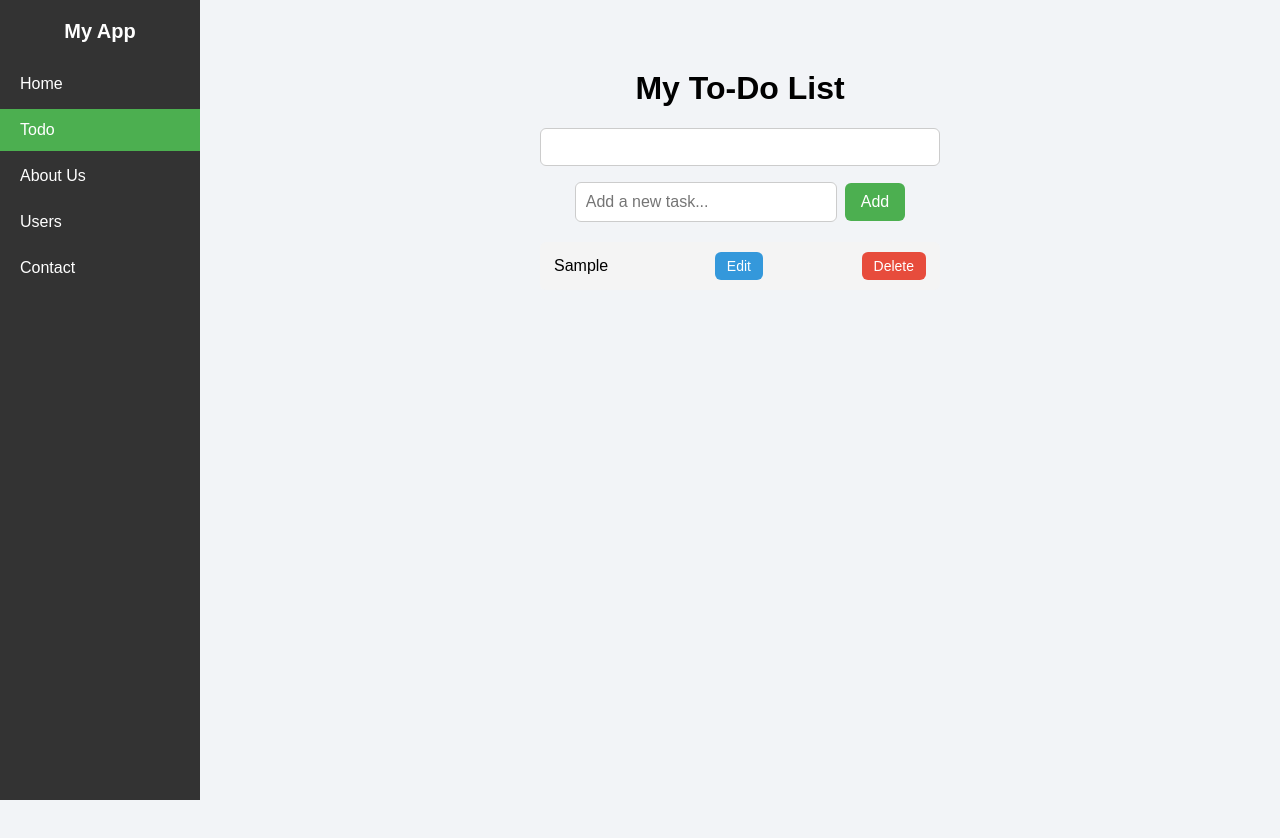
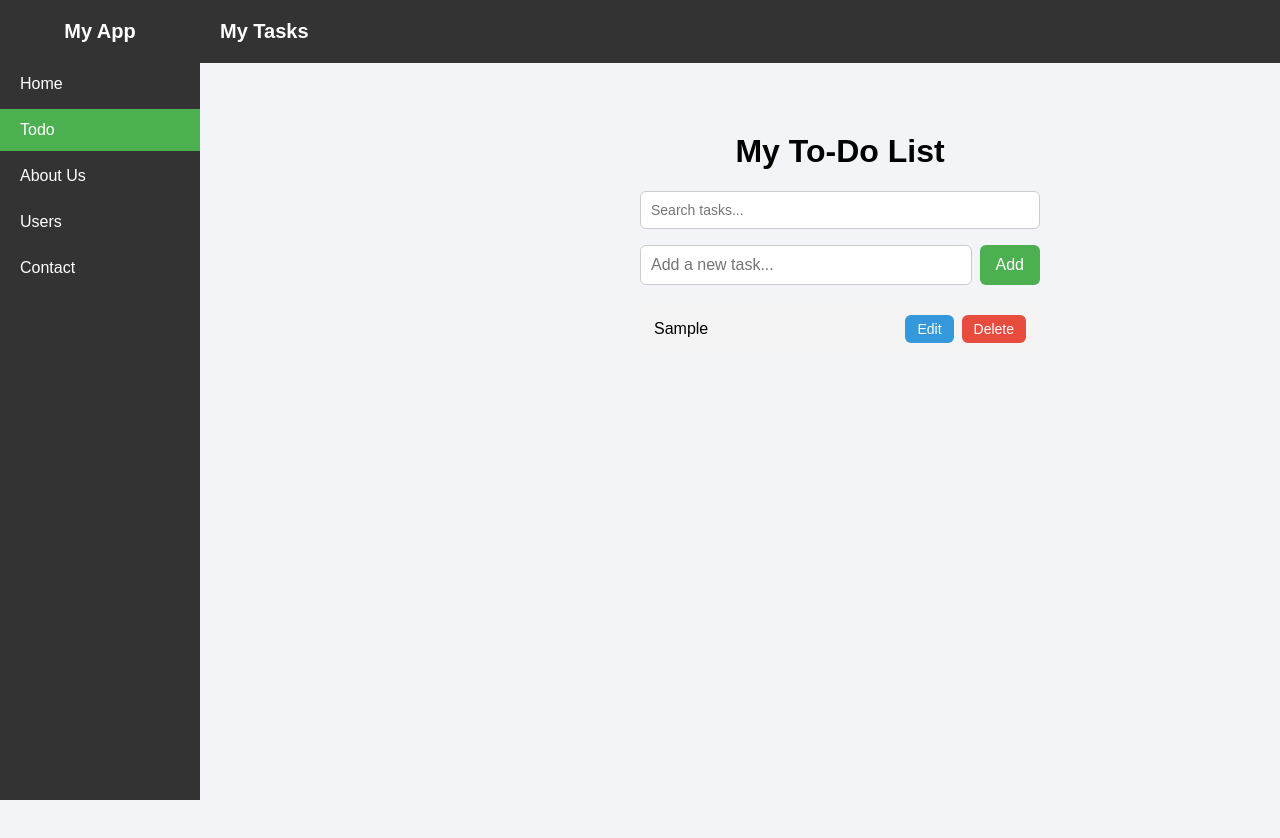
Before and after one commit to Vishalsah0611/react-todo-app, a React (Vite) app: page /todo in a window 1280 px wide. Both pictures are taken after typing "Sample" into the empty fields and a click on the button "Add". Shown: the top 838 px of the page. Before the commit the page ends 800 px from the top, so only its background shows below. Built offline with nearby package versions, Linux system fonts and the light colour scheme.

Commit message:
Add navbar

```diff
--- /dev/null
+++ b/src/api/users.js
@@ -0,0 +1,13 @@
+const BASE_URL = "https://dummyjson.com/users";
+
+export async function fetchUsers(page, limit) {
+  const skip = (page - 1) * limit;
+
+  const response = await fetch(`${BASE_URL}?limit=${limit}&skip=${skip}`);
+
+  if (!response.ok) {
+    throw new Error("Something went wrong while fetching users");
+  }
+
+  return response.json();
+}
--- /dev/null
+++ b/src/components/AppLayout.jsx
@@ -0,0 +1,17 @@
+import { Outlet } from "react-router-dom";
+import Sidebar from "./Sidebar";
+import Topbar from "./Topbar";
+
+export default function AppLayout() {
+  return (
+    <div className="app-layout">
+      <Sidebar />
+      <div className="content-area">
+        <Topbar />
+        <div className="main-content">
+          <Outlet />
+        </div>
+      </div>
+    </div>
+  );
+}
--- /dev/null
+++ b/src/components/Topbar.jsx
@@ -0,0 +1,20 @@
+import { useLocation } from "react-router-dom";
+
+const titles = {
+  "/": "Home",
+  "/todo": "My Tasks",
+  "/about": "About Us",
+  "/users": "Users",
+  "/contact": "Contact",
+};
+
+export default function Topbar() {
+  const location = useLocation();
+  const title = titles[location.pathname] || "My App";
+
+  return (
+    <div className="topbar">
+      <h2 className="topbar-title">{title}</h2>
+    </div>
+  );
+}
--- a/src/index.css
+++ b/src/index.css
@@ -5,16 +5,23 @@ body {
 }
 
 .app-layout {
-  display: flex;
   min-height: 100vh;
 }
 
+/* ---------- sidebar: fixed so it never scrolls with the page ---------- */
 .sidebar {
+  position: fixed;
+  top: 0;
+  left: 0;
   width: 200px;
+  height: 100vh;
+  overflow-y: auto;
   flex-shrink: 0;
   background-color: #333;
   color: white;
   padding: 20px 0;
+  box-sizing: border-box;
+  z-index: 10;
 }
 
 .sidebar-title {
@@ -44,11 +51,39 @@ body {
   background-color: #4caf50;
 }
 
+/* main content sits to the right of the fixed sidebar */
+.main-content {
+  margin-left: 200px;
+  min-height: 100vh;
+  padding: 20px;
+  box-sizing: border-box;
+}
+
+.content-area {
+  margin-left: 200px;
+  min-height: 100vh;
+  display: flex;
+  flex-direction: column;
+}
+
+.topbar {
+  background-color: #333;
+  padding: 20px;
+  flex-shrink: 0;
+}
+
+.topbar-title {
+  margin: 0;
+  font-size: 20px;
+  color: white;
+}
+
 .main-content {
   flex: 1;
   padding: 20px;
+  box-sizing: border-box;
 }
-
+/* ---------- todo page ---------- */
 .todo-container {
   max-width: 400px;
   margin: 50px auto;
@@ -56,15 +91,17 @@ body {
 }
 
 .input-row {
+  display: flex;
   margin-bottom: 20px;
 }
 
 .task-input {
+  flex: 1;
   padding: 10px;
   font-size: 16px;
-  width: 60%;
   border-radius: 6px;
   border: 1px solid #ccc;
+  box-sizing: border-box;
 }
 
 .search-input {
@@ -86,6 +123,7 @@ body {
   border: none;
   border-radius: 6px;
   cursor: pointer;
+  flex-shrink: 0;
 }
 
 .add-button:hover {
@@ -101,14 +139,33 @@ body {
   padding: 0;
 }
 
+/* ---------- alignment fix: text and buttons are now only TWO flex
+   children (task-text + task-actions), so task-actions always sticks
+   to the right edge no matter how long the task text is ---------- */
 .task-item {
   display: flex;
   justify-content: space-between;
   align-items: center;
+  gap: 10px;
   padding: 10px 14px;
   margin-bottom: 8px;
   background-color: #f4f4f4;
   border-radius: 6px;
+}
+
+.task-text {
+  flex: 1;
+  min-width: 0;
+  text-align: left;
+  overflow: hidden;
+  text-overflow: ellipsis;
+  white-space: nowrap;
+}
+
+.task-actions {
+  display: flex;
+  gap: 8px;
+  flex-shrink: 0;
 }
 
 .delete-button {
@@ -128,7 +185,6 @@ body {
 .edit-button {
   padding: 6px 12px;
   font-size: 14px;
-  margin-left: 8px;
   background-color: #3498db;
   color: white;
   border: none;
@@ -142,17 +198,16 @@ body {
 
 .edit-input {
   flex: 1;
+  min-width: 0;
   padding: 8px;
   font-size: 14px;
   border-radius: 6px;
   border: 1px solid #ccc;
-  margin-right: 8px;
 }
 
 .save-button {
   padding: 6px 12px;
   font-size: 14px;
-  margin-left: 8px;
   background-color: #4caf50;
   color: white;
   border: none;
@@ -167,7 +222,6 @@ body {
 .cancel-button {
   padding: 6px 12px;
   font-size: 14px;
-  margin-left: 8px;
   background-color: #95a5a6;
   color: white;
   border: none;
@@ -192,6 +246,10 @@ body {
 }
 
 /* ---------- users page (table) ---------- */
+.table-scroll {
+  overflow-x: auto;
+}
+
 .user-table {
   width: 100%;
   max-width: 800px;
@@ -229,9 +287,9 @@ body {
   display: block;
 }
 
-/* ---------- pagination ---------- */
 .pagination {
   display: flex;
+  flex-wrap: wrap;
   justify-content: center;
   align-items: center;
   gap: 16px;
@@ -261,3 +319,11 @@ body {
   font-size: 14px;
   color: #444;
 }
+
+.page-jump-input {
+  width: 50px;
+  padding: 6px;
+  text-align: center;
+  border-radius: 6px;
+  border: 1px solid #ccc;
+}
--- a/src/pages/Todo.jsx
+++ b/src/pages/Todo.jsx
@@ -1,9 +1,7 @@
 import { useState, useEffect } from "react";
-import useLocalStorage from "../useLocalStorage";
+import useLocalStorage from "../hooks/useLocalStorage";
 
 export default function Todo() {
-  // tasks ab useLocalStorage hook se aa rahe hain
-  // (localStorage padhna/likhna sab is hook ke andar ho raha hai)
   const [tasks, setTasks] = useLocalStorage("tasks", []);
 
   const [input, setInput] = useState("");
@@ -92,6 +90,7 @@ export default function Todo() {
         type="text"
         value={search}
         onChange={(e) => setSearch(e.target.value)}
+        placeholder="Search tasks..."
         className="search-input"
       />
 
@@ -126,25 +125,29 @@ export default function Todo() {
                     onKeyDown={(e) => handleEditKeyDown(e, task.id)}
                     className="edit-input"
                   />
+                  <div className="task-actions">
                     <button onClick={() => saveEdit(task.id)} className="save-button">
                       Save
                     </button>
                     <button onClick={cancelEdit} className="cancel-button">
                       Cancel
                     </button>
+                  </div>
                 </li>
               );
             }
 
             return (
               <li key={task.id} className="task-item">
-                <span>{task.text}</span>
+                <span className="task-text">{task.text}</span>
+                <div className="task-actions">
                   <button onClick={() => startEdit(task)} className="edit-button">
                     Edit
                   </button>
                   <button onClick={() => deleteTask(task.id)} className="delete-button">
                     Delete
                   </button>
+                </div>
               </li>
             );
           })}
--- a/src/pages/Users.jsx
+++ b/src/pages/Users.jsx
@@ -1,4 +1,5 @@
 import { useState, useEffect } from "react";
+import { fetchUsers } from "../api/users";
 
 const LIMIT = 10;
 
@@ -13,23 +14,12 @@ export default function Users() {
   const totalPages = Math.ceil(total / LIMIT);
 
   useEffect(() => {
-    async function fetchUsers() {
+    async function loadUsers() {
       setLoading(true);
       setError("");
 
-      const skip = (page - 1) * LIMIT;
-
       try {
-        const response = await fetch(
-          `https://dummyjson.com/users?limit=${LIMIT}&skip=${skip}`
-        );
-
-        if (!response.ok) {
-          throw new Error("Something went wrong while fetching users");
-        }
-
-        const data = await response.json();
-
+        const data = await fetchUsers(page, LIMIT);
         setUsers(data?.users ?? []);
         setTotal(data.total);
       } catch (err) {
@@ -39,7 +29,7 @@ export default function Users() {
       }
     }
 
-    fetchUsers();
+    loadUsers();
   }, [page]);
 
   function goToPage(p) {
@@ -59,7 +49,6 @@ export default function Users() {
     setPageInput("");
   }
 
-  // Arrow keys reversed: ArrowDown = increase page, ArrowUp = decrease page
   function handleJumpKeyDown(e) {
     if (e.key === "Enter") {
       handleJumpToPage();
@@ -90,6 +79,7 @@ export default function Users() {
         <p className="empty-text">{error}</p>
       ) : (
         <>
+          <div className="table-scroll">
             <table className="user-table">
               <thead>
                 <tr>
@@ -120,6 +110,7 @@ export default function Users() {
                 ))}
               </tbody>
             </table>
+          </div>
 
           <div className="pagination">
             <button onClick={() => goToPage(page - 1)} disabled={page === 1}>
@@ -141,8 +132,7 @@ export default function Users() {
               value={pageInput}
               onChange={(e) => setPageInput(e.target.value)}
               onKeyDown={handleJumpKeyDown}
-              placeholder=""
-              style={{ width: "50px", padding: "6px", textAlign: "center" }}
+              className="page-jump-input"
             />
           </div>
         </>
--- a/src/routes/AppLayout.jsx
+++ /dev/null
@@ -1,13 +0,0 @@
-import { Outlet } from "react-router-dom";
-import Sidebar from "../components/Sidebar";
-
-export default function AppLayout() {
-  return (
-    <div className="app-layout">
-      <Sidebar />
-      <div className="main-content">
-        <Outlet />
-      </div>
-    </div>
-  );
-}
--- a/src/routes/AppRoutes.jsx
+++ b/src/routes/AppRoutes.jsx
@@ -1,5 +1,5 @@
 import { Routes, Route } from "react-router-dom";
-import AppLayout from "./AppLayout";
+import AppLayout from "../components/AppLayout";
 import Home from "../pages/Home";
 import About from "../pages/About";
 import Todo from "../pages/Todo";
```
Also changed, not shown: src/App.css (+0 -174 lines), src/hooks/useLocalStorage.jsx (renamed from src/useLocalStorage.jsx). Lines whose indentation alone changed are shown as unchanged.
